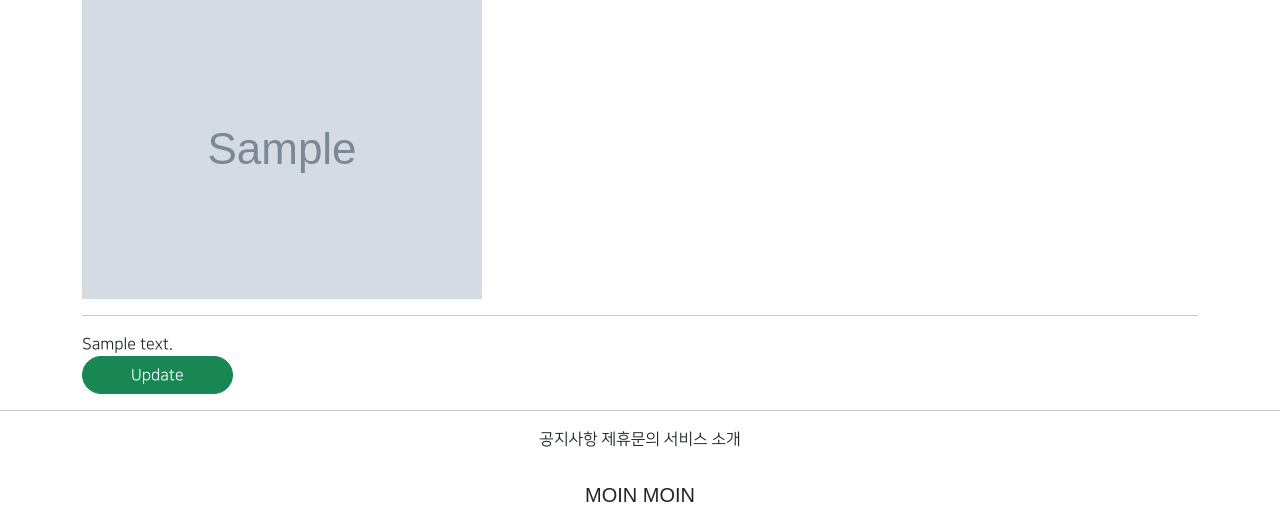
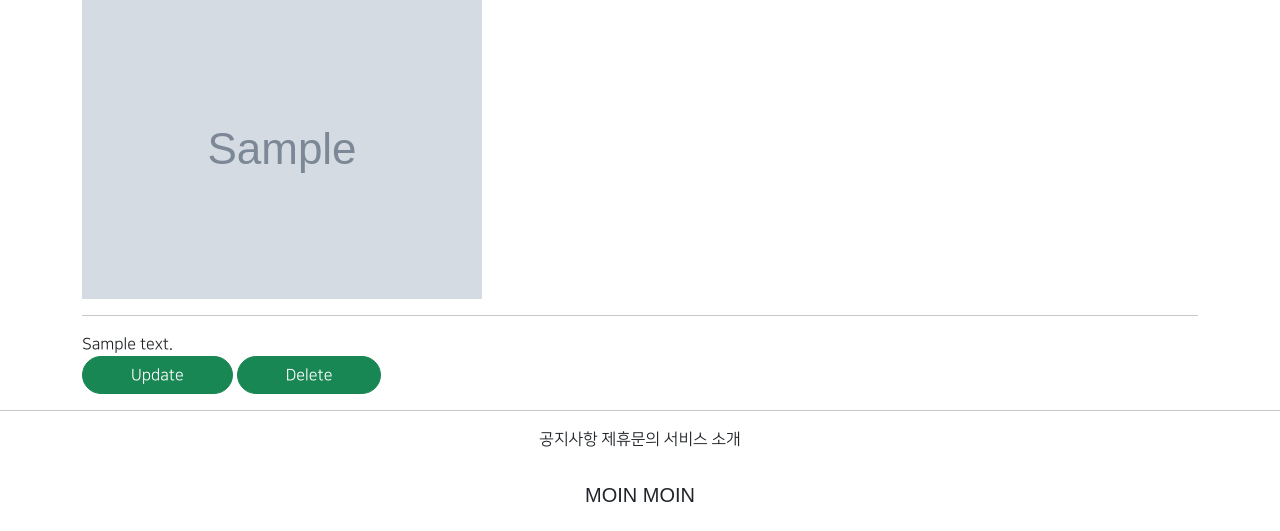
Before and after one commit to kyeongseoJ/2th-uebung, a Django app: page /articles/detail/1 in a window 1280 px wide. Shown: the part 319-850 px from the top of the page. Run offline with Django 3.2, Linux system fonts and the light colour scheme; tables that the repository leaves empty hold one stand-in row (values such as "Sample post"); grey boxes marked "Sample" are stand-in pictures; parts of the project's set-up code (start-up, migrations or seed data) failed here and were passed over; some libraries are stand-ins or nearby versions; some web fonts are replaced.

Commit message:
2th uebung_40

```diff
--- a/articleapp/templates/articleapp/detail.html
+++ b/articleapp/templates/articleapp/detail.html
@@ -20,6 +20,10 @@
                     class="btn btn-success rounded-pill px-5 ">
                     Update
                 </a>
+                 <a href="{% url 'articleapp:delete' pk=target_article.pk %}"
+                    class="btn btn-success rounded-pill px-5 ">
+                    Delete
+                </a>
             </div>
         </div>
 {#        <div>#}
--- a/articleapp/urls.py
+++ b/articleapp/urls.py
@@ -1,14 +1,17 @@
 from django.urls import path
 from django.views.generic import TemplateView
 
-from articleapp.views import ArticleCreateView, ArticleDetailView, ArticleUpdateView
+from articleapp.views import ArticleCreateView, ArticleDetailView, ArticleUpdateView, ArticleDeleteView
 
 app_name ='articleapp'
+
+
+
 
 urlpatterns = [
     path('list/', TemplateView.as_view(template_name='articleapp/list.html'), name='list'),
     path('create/', ArticleCreateView.as_view(), name='create'),
     path('detail/<int:pk>', ArticleDetailView.as_view(), name='detail'),
     path('update/<int:pk>', ArticleUpdateView.as_view(), name='update'),
-
+    path('delete/<int:pk>', ArticleDeleteView.as_view(), name='delete'),
 ]
--- a/articleapp/views.py
+++ b/articleapp/views.py
@@ -2,7 +2,7 @@ from django.shortcuts import render
 
 # Create your views here.
 from django.urls import reverse_lazy, reverse
-from django.views.generic import CreateView, DetailView, UpdateView
+from django.views.generic import CreateView, DetailView, UpdateView, DeleteView
 
 from articleapp.forms import ArticleCreationForm
 from articleapp.models import Article
@@ -32,3 +32,9 @@ class ArticleUpdateView(UpdateView):
 
     def get_success_url(self):
         return reverse('articleapp:detail', kwargs={'pk': self.object})
+
+class ArticleDeleteView(DeleteView):
+    model = Article
+    context_object_name = 'target_article'
+    success_url = reverse_lazy('articleapp:list')
+    template_name = 'articleapp/delete.html'
```
Also changed, not shown: articleapp/templates/articleapp/delete.html (added, +24 -0 lines).
